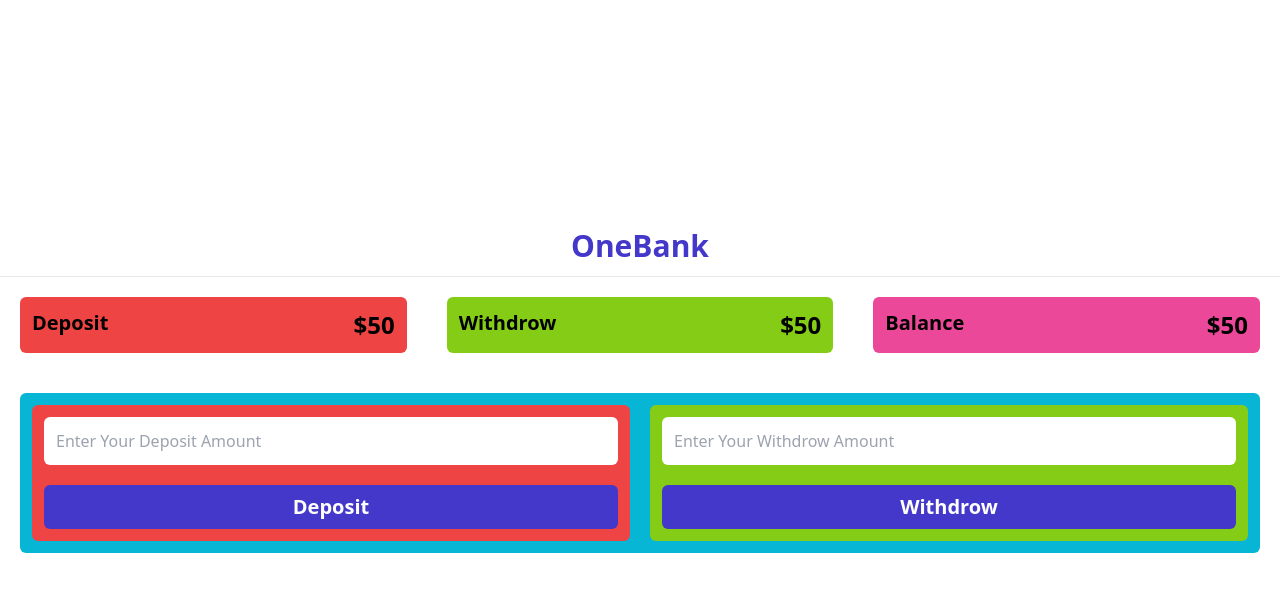
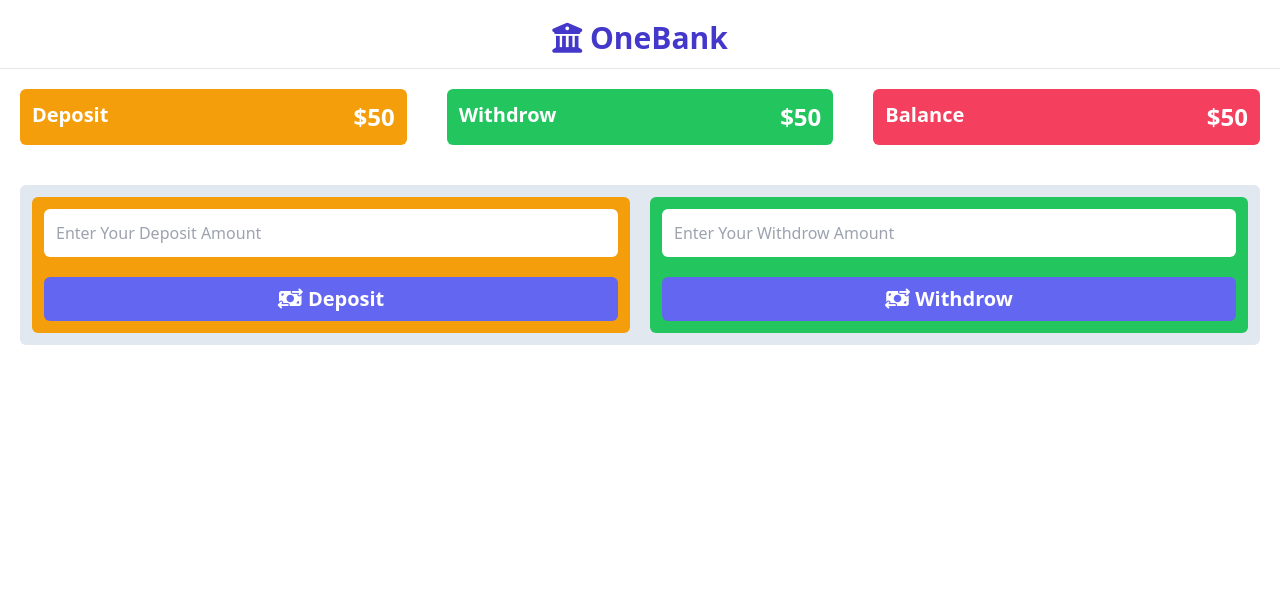
Before and after one commit to swapan-miah/Learn-Dom-03, a plain HTML site: page more html/dashboard.html in a window 1280 px wide. Drawn offline with nearby package versions, Linux system fonts and the light colour scheme.

Commit message:
Add files via upload

```diff
--- a/more html/dashboard.html
+++ b/more html/dashboard.html
@@ -4,29 +4,31 @@
     <meta charset="UTF-8">
     <meta name="viewport" content="width=device-width, initial-scale=1.0">
     <title>OneBank - Dashboard</title>
+    <link rel="stylesheet" href="https://cdnjs.cloudflare.com/ajax/libs/font-awesome/6.4.0/css/all.min.css">
+
     <script src="https://cdn.tailwindcss.com"></script>
 </head>
-<body class="flex items-center h-screen">
+<body class="pt-5">
 
     <div class="w-full">
 
-        <h1 class="text-3xl block text-center font-bold text-indigo-700">OneBank</h1>
+        <h1 class="text-3xl block text-center font-bold text-indigo-700"><i class="fa-solid fa-building-columns"></i> OneBank</h1>
         <hr class="mt-3">
 
         <div class="grid grid-cols-3">
 
 
-            <div class="bg-red-500 p-3 m-5 rounded-md flex justify-between">
+            <div class="bg-amber-500 p-3 m-5 rounded-md flex justify-between text-white">
                 <h4 class="text-xl font-bold">Deposit</h4>
                 <h2 class="font-bold text-2xl">$<span id="depositCount">50</span></h2>
             </div>
 
-            <div class="bg-lime-500 p-3 m-5 rounded-md flex justify-between">
+            <div class="bg-green-500 p-3 m-5 rounded-md flex justify-between text-white">
                 <h4 class="text-xl font-bold">Withdrow</h4>
                 <h2 class="font-bold text-2xl">$<span id="withdrowCount">50</span></h2>
             </div>
 
-            <div class="bg-pink-500 p-3 m-5 rounded-md flex justify-between">
+            <div class="bg-rose-500 p-3 m-5 rounded-md flex justify-between text-white">
                 <h4 class="text-xl font-bold">Balance</h4>
                 <h2 class="font-bold text-2xl">$<span id="balanceCount">50</span></h2>
             </div>
@@ -34,16 +36,16 @@
 
         </div>
 
-        <div class="grid grid-cols-2 p-3 bg-cyan-500 m-5 gap-5 rounded-md">
+        <div class="grid grid-cols-2 p-3 bg-slate-200 m-5 gap-5 rounded-md">
 
-            <div class="bg-red-500 p-3 rounded-md">
+            <div class="bg-amber-500 p-3 rounded-md">
                 <input id="inputDeposit" class="block w-full p-3 rounded-md mb-5" type="number" placeholder="Enter Your Deposit Amount">
-                <button id="depositBtn" class="block w-full bg-indigo-700 rounded-md p-2 font-bold text-xl text-white">Deposit</button>
+                <button id="depositBtn" class="block w-full bg-indigo-500 rounded-md p-2 font-bold text-xl text-white"><i class="fa-solid fa-money-bill-transfer"></i> Deposit</button>
             </div>
 
-            <div class="bg-lime-500 p-3 rounded-md">
+            <div class="bg-green-500 p-3 rounded-md">
                 <input id="inputWithdrow" class="block w-full p-3 rounded-md mb-5" type="number" placeholder="Enter Your Withdrow Amount">
-                <button id="withdrowBtn" class="block w-full bg-indigo-700 rounded-md p-2 font-bold text-xl text-white">Withdrow</button>
+                <button id="withdrowBtn" class="block w-full bg-indigo-500 rounded-md p-2 font-bold text-xl text-white"><i class="fa-solid fa-money-bill-transfer"></i> Withdrow</button>
             </div>
 
         </div>
```
Also changed, not shown: index.html (+1 -1 lines).
